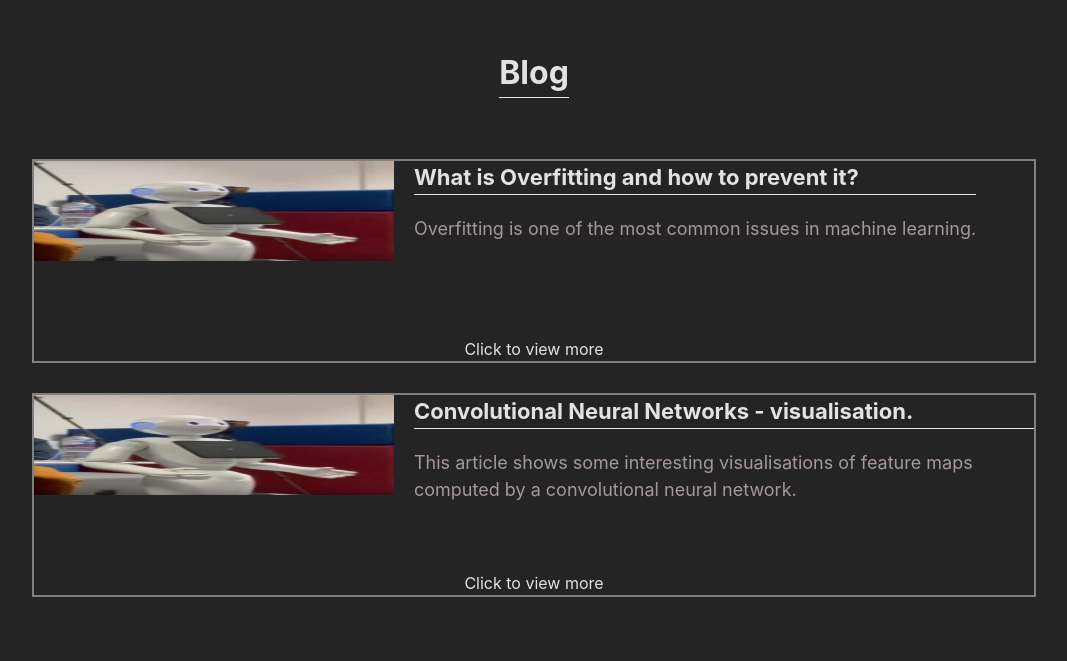
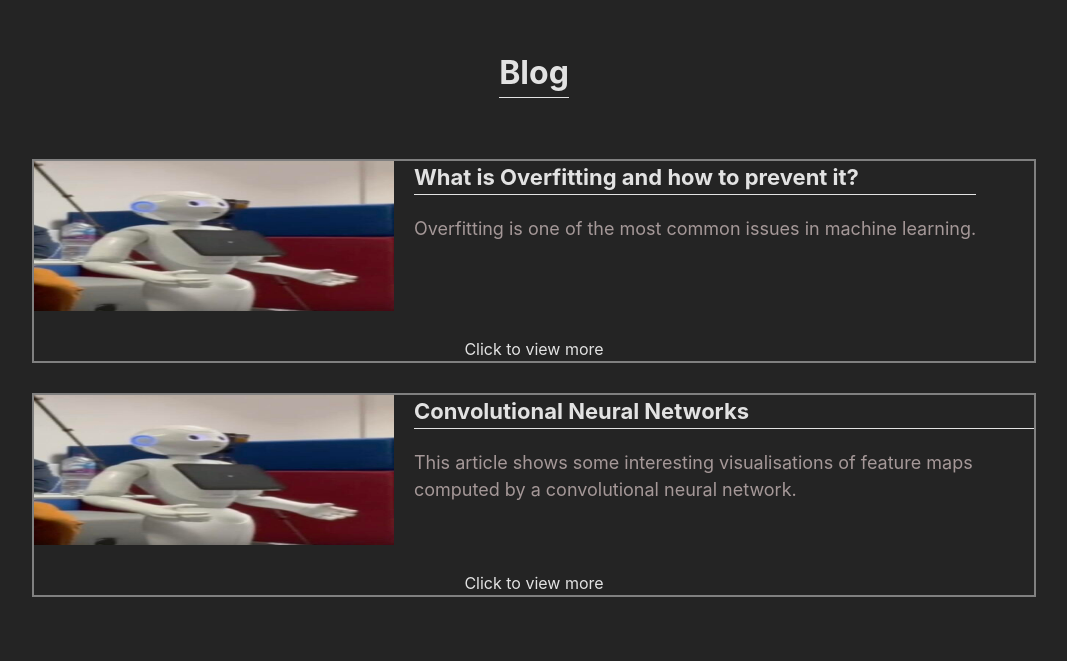
Before and after one commit to MattG-bci/Personal-Website, a React (Vite) app: page / in a window 1280 px wide. Shown: the part 4274-4935 px from the top of the page, without its empty margins (106-1173 px from the left). Built offline with nearby package versions, Linux system fonts and the light colour scheme.

Commit message:
Introduced React Router feature

```diff
--- a/src/App.tsx
+++ b/src/App.tsx
@@ -1,42 +1,15 @@
 import React from "react";
-import Message from "./components/Message";
-import NavBar from "./components/Navbar";
-import styled from "styled-components";
-import ScrollToBottom from 'react-scroll-to-bottom';
-import About from "./components/About";
+import { Route, Routes } from "react-router-dom";
 import "./styles.css";
-import Background from "./components/Background";
-import Projects from "./components/Projects";
-import Blog from "./components/Blog";
-import Contact from "./components/Contact";
-import Footer from "./components/Footer";
 
-function App() {
+import Overfitting from "./components/overfitting";
+import Home from "./Home";
+
+export default function App() {
   return (
-    <>
-      <ScrollToBottom>
-        <Message />
-        <div id="about-container" className="about-container">
-          <About />
-        </div>
-        <div id="background-container" className="background-container">
-          <Background />
-        </div>
-        <div id="projects-container" className="projects-container">
-          <Projects />
-        </div>
-        <div id="blog-container" className="project-container">
-          <Blog />
-        </div>
-        <div id="contact-container">
-          <Contact />
-        </div>
-        <div>
-          <Footer />
-        </div>
-      </ScrollToBottom>
-    </>
-  );
+    <Routes >
+        <Route exact path="/" element={<Home />} />
+        <Route path="/overfitting" element={<Overfitting />}/>
+    </Routes>
+);
 }
-
-export default App;
--- /dev/null
+++ b/src/Home.tsx
@@ -0,0 +1,45 @@
+import React from "react";
+import { BrowserRouter as Router, Route, Switch } from 'react-router-dom';
+
+import Message from "./components/Message";
+import NavBar from "./components/Navbar";
+import styled from "styled-components";
+import ScrollToBottom from 'react-scroll-to-bottom';
+import About from "./components/About";
+import "./styles.css";
+import Background from "./components/Background";
+import Projects from "./components/Projects";
+import Blog from "./components/Blog";
+import Contact from "./components/Contact";
+import Footer from "./components/Footer";
+import Overfitting from "./components/overfitting";
+
+function Home() {
+  return (
+    <>
+        <ScrollToBottom>
+          <Message />
+          <div id="about-container" className="about-container">
+            <About />
+          </div>
+          <div id="background-container" className="background-container">
+            <Background />
+          </div>
+          <div id="projects-container" className="projects-container">
+            <Projects />
+          </div>
+          <div id="blog-container" className="project-container">
+            <Blog />
+          </div>
+          <div id="contact-container">
+            <Contact />
+          </div>
+          <div>
+            <Footer />
+          </div>
+        </ScrollToBottom>
+    </>
+  );
+}
+
+export default Home;
--- a/src/components/Blog.tsx
+++ b/src/components/Blog.tsx
@@ -1,4 +1,6 @@
 import React, { useState } from "react";
+import Overfitting from "./overfitting";
+import { BrowserRouter as Router, Route, Switch, Link } from 'react-router-dom';
 
 const Blog = () => {
     const [hoveredBlogs, setHoveredBlogs] = useState(Array(3).fill(false));
@@ -20,14 +22,14 @@ const Blog = () => {
           img: "src/assets/pepper.jpeg",
           title: "What is Overfitting and how to prevent it?",
           description: "Overfitting is one of the most common issues in machine learning.",
-          blogLink: "",
+          blogLink: "./overfitting.tsx",
         },
 
         {
             img: "src/assets/pepper.jpeg",
-            title: "Convolutional Neural Networks - visualisation.",
+            title: "Convolutional Neural Networks",
             description: "This article shows some interesting visualisations of feature maps computed by a convolutional neural network.",
-            blogLink: "",
+            blogLink: "./overfitting.tsx",
         },
     ];
 
@@ -38,7 +40,7 @@ const Blog = () => {
             </div>
             <div className="blogs-container">
                 {blogs.map((blog, index) => (
-                    <a href={blog.blogLink} target="_blank" className="link">
+                    <Link to={blog.blogLink} style={{ textDecoration: 'none', color: "inherit"}}>
                     <div
                         key={index}
                         style={{
@@ -52,7 +54,7 @@ const Blog = () => {
                         >
                         <div className="blog-content">
                             <div className="blog-img">
-                                <img src={blog.img} height="100" width="360" alt="project-img" />
+                                <img src={blog.img} height="150" width="360" alt="project-img" />
                             </div>
                             <div className="blog-container">
                                 <div className="blog-title">{blog.title}</div>
@@ -61,8 +63,10 @@ const Blog = () => {
                         </div>
 
                     <div className="view-text">Click to view more</div>
+
                 </div>
-                </a>
+                </Link>
+
                 ))}
             </div>
         </div>
--- /dev/null
+++ b/src/components/overfitting.tsx
@@ -0,0 +1,9 @@
+
+
+const Overfitting = () => {
+    return (
+        <div></div>
+    )
+};
+
+export default Overfitting
--- a/src/main.tsx
+++ b/src/main.tsx
@@ -1,10 +1,13 @@
 import React from 'react'
 import ReactDOM from 'react-dom/client'
 import App from './App'
+import { BrowserRouter } from "react-router-dom";
 import './index.css'
 
-ReactDOM.createRoot(document.getElementById('root') as HTMLElement).render(
-  <React.StrictMode>
-    <App />
-  </React.StrictMode>,
-)
+
+const root = ReactDOM.createRoot(document.getElementById('root'));
+root.render(
+    <BrowserRouter>
+      <App />
+    </BrowserRouter>
+);
```
